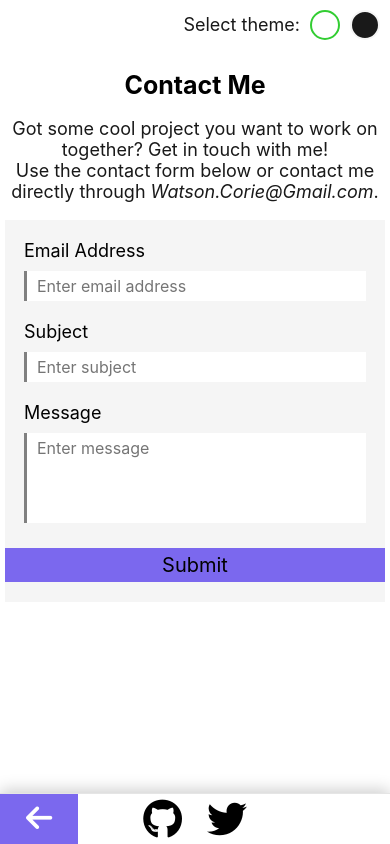
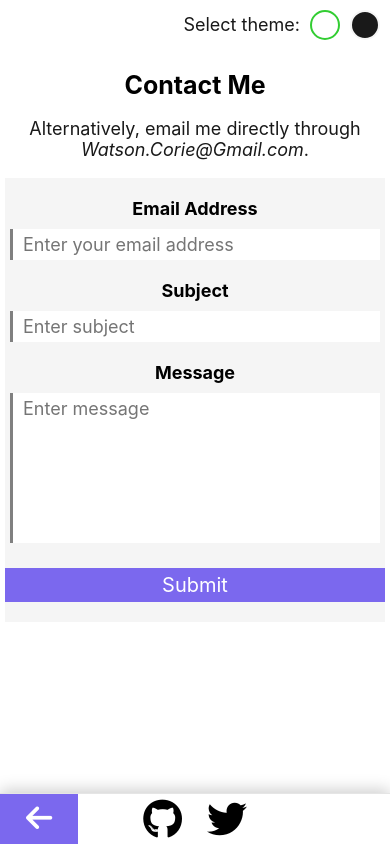
Before and after one commit to CorieW/Portfolio-Front, a React (Create React App) app: page /contact in a window 390 px wide. Built offline with nearby package versions, Linux system fonts and the light colour scheme.

Commit message:
Improved contact form and connected to backend.

```diff
--- a/package.json
+++ b/package.json
@@ -6,6 +6,9 @@
     "@testing-library/jest-dom": "^5.11.6",
     "@testing-library/react": "^11.2.2",
     "@testing-library/user-event": "^12.2.2",
+    "axios": "^0.21.1",
+    "dotenv": "^8.2.0",
+    "jquery": "^3.6.0",
     "react": "^17.0.1",
     "react-dom": "^17.0.1",
     "react-router-dom": "^5.2.0",
--- a/src/components/Contact/Contact.css
+++ b/src/components/Contact/Contact.css
@@ -1,13 +1,18 @@
 #contact-container .form {
     width: 100%;
-    padding: 50px 10%;
+    padding: 30px 10%;
     background-color: var(--secondary-bg-color);
     box-sizing: border-box;
 }
 
+#contact-container .form label:nth-of-type(1)
+{
+    padding: 0 0 10px;
+}
+
 #contact-container .form label {
     display: block;
-    padding: 0 0 10px;
+    padding: 20px 0 10px;
 
     text-align: left;
 }
@@ -21,7 +26,7 @@
     outline: none;
     box-sizing: border-box;
 
-    font-size: 16px;
+    font-size: 18px;
     font-family: -apple-system, BlinkMacSystemFont, 'Segoe UI', 'Roboto', 'Oxygen',
     'Ubuntu', 'Cantarell', 'Fira Sans', 'Droid Sans', 'Helvetica Neue',
     sans-serif;
@@ -49,14 +54,28 @@
     cursor: pointer;
 
     font-size: 20px;
-    color: var(--header-color);
+    color: white;
 
     transition: padding 0.5s;
 }
 
-/*.contact-me-form #submit:hover {
-    padding: 15px 0;
-}*/
+#contact-container .form .error-msg {
+    margin: 0 0 20px 0;
+    padding: 10px;
+    background-color: red;
+
+    text-align: center;
+    color: white;
+}
+
+#contact-container .form .success-msg {
+    margin: 0 0 20px 0;
+    padding: 10px;
+    background-color: limegreen;
+
+    text-align: center;
+    color: white;
+}
 
 @media only screen and (max-width: 425px) {
     #contact-container .form {
@@ -64,11 +83,18 @@
     }
 
     #contact-container .form label {
-        margin-left: 5%;
+        display: block;
+
+        text-align: center;
+        font-weight: bold;
     }
 
     #contact-container .form input, #contact-container .form textarea {
-        width: 90%;
-        margin: 0 5%;
+        width: calc(100% - 10px);
+        margin: 0 auto;
+    }
+
+    #contact-container .form textarea {
+        height: 150px;
     }
 }
--- a/src/components/Contact/Contact.js
+++ b/src/components/Contact/Contact.js
@@ -1,25 +1,65 @@
-import React from 'react'
+import { useState } from 'react'
+import axios from 'axios'
+import $ from 'jquery'
+import { getAxiosRequestConfig, getAxiosRequestErrorMessage } from '../../utils'
 import './Contact.css'
 
 export default function Contact() {
+
+    const [loaded, setLoaded] = useState(false)
+    const [error, setError] = useState()
+    const [message, setMessage] = useState()
+
+    function submit(e)
+    {
+        e.preventDefault()
+
+        setError()
+        setMessage()
+
+        const data = {
+            'email': $('#email')[0].value.trim(),
+            'subject': $('#subject')[0].value.trim(),
+            'message': $('#message')[0].value.trim()
+        }
+
+        axios(getAxiosRequestConfig(
+            'POST',
+            `${process.env.REACT_APP_API_ORIGIN}/api/contact`,
+            data
+          )
+        ).then((response) => {
+            if (response.data.error)
+            {
+              setError(response.data.message)
+              return setLoaded(true)
+            }
+
+            setMessage(response.data.message)
+            setLoaded(true)
+        }, (error) => {
+            setError(getAxiosRequestErrorMessage(error))
+
+            setLoaded(true)
+        });
+    }
+
     return (
         <div id='contact-container'>
             <h1>Contact Me</h1>
-            <p>Got some cool project you want to work on together? Get in touch with me!<br/>
-                                Use the contact form below or contact me directly through <i>Watson.Corie@Gmail.com</i>.</p>
-            <form className='form' name='contact' action="mailto:watson.corie@Gmail.com" method="post" enctype="text/plain">
+            <p>Alternatively, email me directly through <i>Watson.Corie@Gmail.com</i>.</p>
+            <form className='form' name='contact' onSubmit={ submit } method="post" enctype="text/plain">
+                <p className={ `error-msg ${error ? '' : 'hidden'}` }>{ error }</p>
+                <p className={ `success-msg ${message ? '' : 'hidden'}` }>{ message }</p>
+
                 <label className='info' for='email-address'>Email Address</label>
-                <input id='email-address' name='email-address' type='text' placeholder='Enter email address' />
-
-                <br/>
+                <input id='email' name='email' type='text' placeholder='Enter your email address' />
 
                 <label className='info' for='subject'>Subject</label>
                 <input id='subject' name='subject' type='text' placeholder='Enter subject' />
 
-                <br/>
-
                 <label className='info' for='subject'>Message</label>
-                <textarea id='message' name='message' placeholder='Enter message' rows='4'></textarea>
+                <textarea id='message' name='message' placeholder='Enter message' rows='8'></textarea>
 
                 <button class='submit'>Submit</button>
             </form>
--- a/src/components/Projects/Projects.js
+++ b/src/components/Projects/Projects.js
@@ -47,7 +47,10 @@ export default function Projects() {
                     <p className='short-description'>This website that you are on right now was developed by myself.</p>
                     <div className='links'>
                         <a className='link fab fa-github' href='https://github.com/CorieW/Portfolio-Front' target='_blank' rel='noreferrer'>
-                            <span className='screen-reader-text'>Project's GitHub repository</span>
+                            <span className='screen-reader-text'>Project's Frontend GitHub repository</span>
+                        </a>
+                        <a className='link fab fa-github' href='https://github.com/CorieW/Portfolio-Backend' target='_blank' rel='noreferrer'>
+                            <span className='screen-reader-text'>Project's Backend GitHub repository</span>
                         </a>
                     </div>
                 </div>
--- a/src/index.css
+++ b/src/index.css
@@ -32,7 +32,7 @@ h1, h2, h3, h4, h5, h6 {
 h1 {
   margin: 20px 0 0;
 
-  font-size: 60px;
+  font-size: 50px;
   text-align: left;
 }
 
@@ -85,6 +85,10 @@ td {
   text-align: center;
 }
 
+.hidden {
+  display: none;
+}
+
 @media only screen and (max-width: 800px) {
   h1 {
     font-size: 50px;
--- /dev/null
+++ b/src/utils.js
@@ -0,0 +1,27 @@
+function getAxiosRequestConfig(method, url, data)
+{
+    return {
+        method,
+        url,
+        data,
+        // False if testing, true if in production.
+        withCredentials: process.env.REACT_APP_ENVIRONMENT === 'Production' ? false : true
+    }
+}
+
+function getAxiosRequestErrorMessage(error) {
+    try {
+        if (error.code === 'ECONNABORTED')
+            return 'The servers are currently busy or down, please try again later!'
+        else if (error.message === 'Network Error')
+            return 'Something is wrong with your network connection. Please make sure you are connected to the internet and then reload your browser.'
+        else if (error.response.data.message !== undefined)
+            return error.response.data.message
+        else
+            return 'Something went wrong, please try again!'
+    } catch(e) {
+        return 'Something went wrong, please try again!'
+    }
+}
+
+module.exports = { getAxiosRequestConfig, getAxiosRequestErrorMessage }
```
Also changed, not shown: 1 other file (tests, documents, lock files or other folders).
